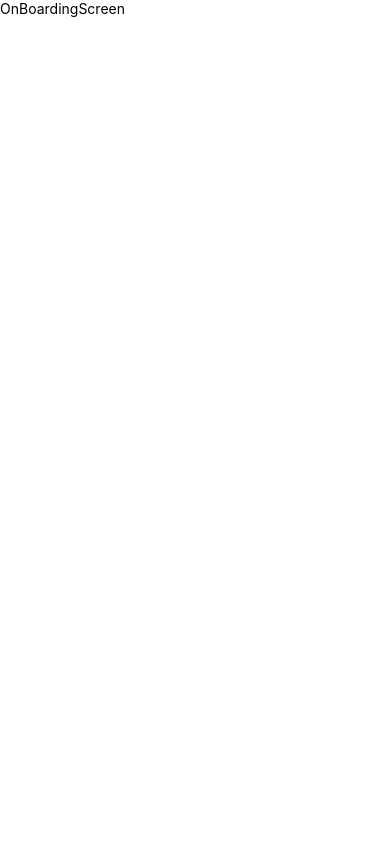
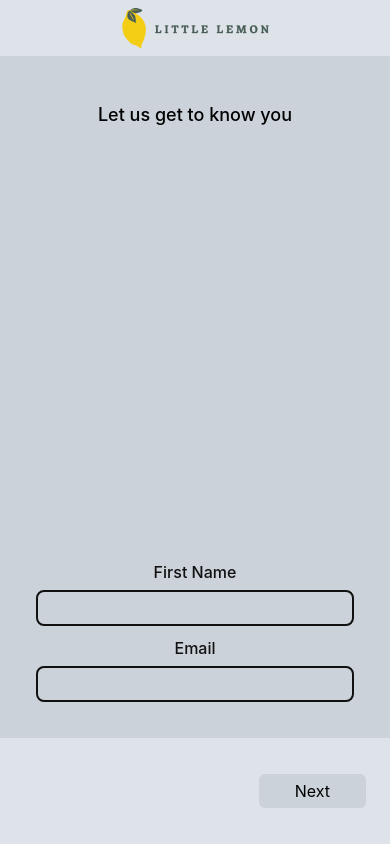
Before and after one commit to khacbac/little-lemon, a React Native app: screen /Onboarding in a window 390 px wide. Built offline with nearby package versions, Linux system fonts and the light colour scheme.

Commit message:
added onboarding screen

```diff
--- a/src/assests/colors/index.js
+++ b/src/assests/colors/index.js
@@ -2,7 +2,10 @@ export const AppColors = {
   primary1: "#495E57",
   primary2: "#F4CE14",
   secondary1: "#EE9972",
-  secondary2: "#495E57",
-  secondary3: "#FBDABB",
+  secondary2: "#FBDABB",
+  secondary3: "#DEE3E9",
   secondary4: "#333333",
+  black: "#000000",
+  text: "#111111",
+  background: "#CBD2D9",
 };
--- /dev/null
+++ b/src/components/AppButton.js
@@ -0,0 +1,29 @@
+import React from "react";
+import { StyleSheet, Text, TouchableOpacity } from "react-native";
+import { AppColors } from "../assests";
+
+export const AppButton = ({ text, onPress, style }) => {
+  return (
+    <TouchableOpacity
+      activeOpacity={0.7}
+      style={[styles.container, style]}
+      onPress={onPress}
+    >
+      <Text style={styles.text}>{text}</Text>
+    </TouchableOpacity>
+  );
+};
+
+const styles = StyleSheet.create({
+  container: {
+    backgroundColor: AppColors.background,
+    justifyContent: "center",
+    alignItems: "center",
+    borderRadius: 6,
+    paddingVertical: 7,
+    paddingHorizontal: 36,
+  },
+  text: {
+    fontSize: 16,
+  },
+});
--- /dev/null
+++ b/src/components/AppInput.js
@@ -0,0 +1,45 @@
+import React from "react";
+import { StyleSheet, Text, TextInput, View } from "react-native";
+import { AppColors } from "../assests";
+
+export const AppInput = ({
+  style,
+  label,
+  placeholder = "",
+  value,
+  onChangeText,
+  inputMode,
+}) => {
+  return (
+    <View style={[styles.container, style]}>
+      {!!label && <Text style={styles.label}>{label}</Text>}
+      <TextInput
+        placeholder={placeholder}
+        style={styles.input}
+        value={value}
+        onChangeText={onChangeText}
+        inputMode={inputMode}
+      />
+    </View>
+  );
+};
+
+const styles = StyleSheet.create({
+  container: {},
+  label: {
+    fontSize: 16,
+    alignSelf: "center",
+    fontWeight: "500",
+    color: AppColors.text,
+  },
+  input: {
+    borderWidth: 2,
+    paddingVertical: 6,
+    paddingHorizontal: 12,
+    borderRadius: 8,
+    marginTop: 8,
+    borderColor: AppColors.text,
+    color: AppColors.text,
+    fontSize: 16,
+  },
+});
--- a/src/components/index.js
+++ b/src/components/index.js
@@ -1 +1,3 @@
 export * from "./AppContainer";
+export * from "./AppInput";
+export * from "./AppButton";
--- a/src/features/onboarding/OnBoardingScreen.js
+++ b/src/features/onboarding/OnBoardingScreen.js
@@ -1,11 +1,69 @@
 import React from "react";
-import { Text, View } from "react-native";
-import { AppContainer } from "../../components";
+import { Image, StyleSheet, Text, View } from "react-native";
+import { AppButton, AppContainer, AppInput } from "../../components";
+import { AppColors, AppImages } from "../../assests";
+import { useSafeAreaInsets } from "react-native-safe-area-context";
+import { useOnBoardingScreen } from "./useOnBoardingScreen";
 
 export const OnBoardingScreen = () => {
+  const { top } = useSafeAreaInsets();
+  const { states } = useOnBoardingScreen();
+
+  const renderLogo = () => {
+    return (
+      <View style={[styles.logoWrapper, { paddingTop: top }]}>
+        <Image source={AppImages.logo} style={styles.logo} />
+      </View>
+    );
+  };
+
   return (
-    <AppContainer>
-      <Text>OnBoardingScreen</Text>
+    <AppContainer style={styles.container} safeArea="bottom">
+      {renderLogo()}
+      <View style={styles.contentWrapper}>
+        <Text style={styles.title}>Let us get to know you</Text>
+        <View>
+          <AppInput
+            label={"First Name"}
+            value={states.firstName}
+            onChangeText={states.setFirstName}
+          />
+          <AppInput
+            style={styles.emailWrapper}
+            label={"Email"}
+            value={states.email}
+            onChangeText={states.setEmail}
+            inputMode={"email"}
+          />
+        </View>
+      </View>
+      <View style={styles.footer}>
+        <AppButton text={"Next"} style={styles.button} />
+      </View>
     </AppContainer>
   );
 };
+
+const styles = StyleSheet.create({
+  container: { backgroundColor: AppColors.secondary3 },
+  logoWrapper: {},
+  logo: { margin: 8, alignSelf: "center" },
+  contentWrapper: {
+    backgroundColor: "#CBD2D9",
+    flex: 1,
+    paddingHorizontal: 36,
+    justifyContent: "space-between",
+    paddingTop: 48,
+    paddingBottom: 36,
+  },
+  title: { fontSize: 18, alignSelf: "center", fontWeight: "500" },
+  footer: {
+    backgroundColor: AppColors.secondary3,
+    paddingVertical: 36,
+    paddingHorizontal: 24,
+  },
+  button: {
+    alignSelf: "flex-end",
+  },
+  emailWrapper: { marginTop: 12 },
+});
--- /dev/null
+++ b/src/features/onboarding/useOnBoardingScreen.js
@@ -0,0 +1,8 @@
+import { useState } from "react";
+
+export const useOnBoardingScreen = () => {
+  const [firstName, setFirstName] = useState("");
+  const [email, setEmail] = useState("");
+
+  return { states: { firstName, setFirstName, email, setEmail } };
+};
```
